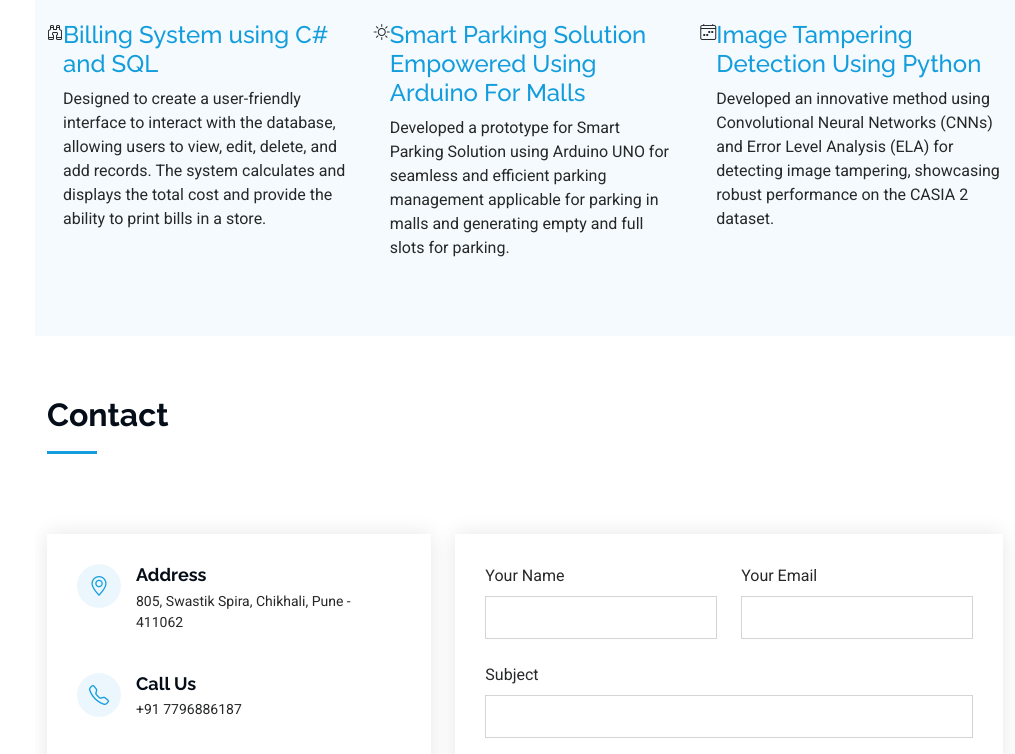
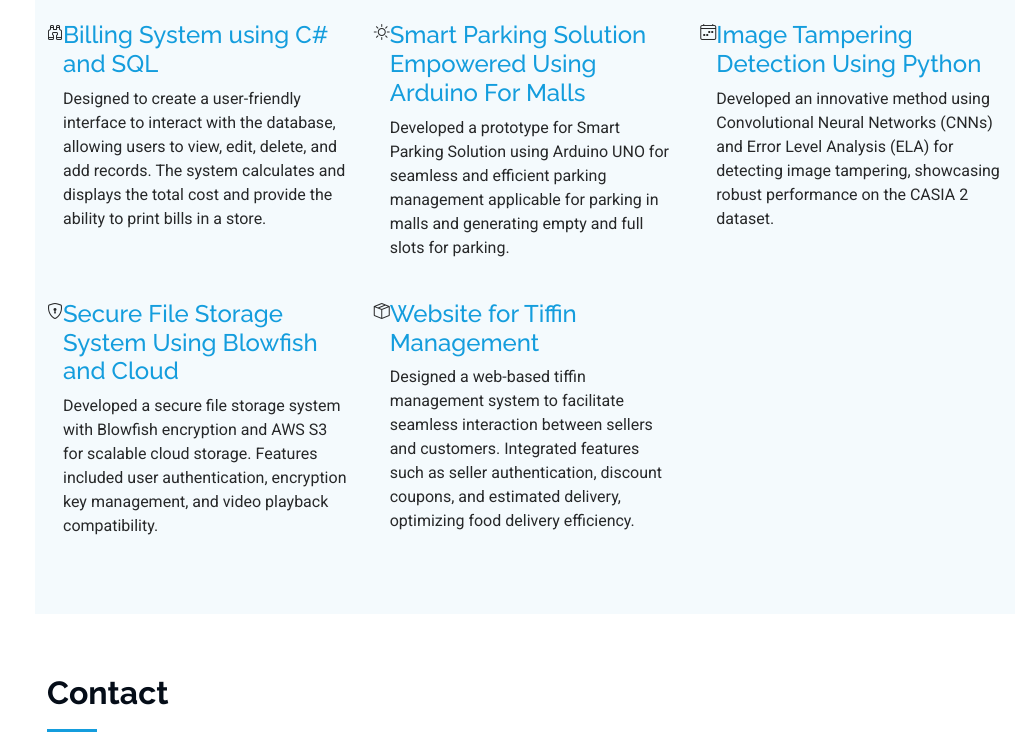
Before and after one commit to AnushkaVarpe/Portfolio, a website: page index.html in a window 1280 px wide. Shown: the part 3655-4409 px from the top of the page, without its empty margins (265-1280 px from the left). Drawn offline with Linux system fonts and the light colour scheme.

Commit message:
Update index.html

```diff
--- a/index.html
+++ b/index.html
@@ -297,7 +297,7 @@
               <h4>BTech in Computer Engineering</h4>
               <h5>Nov. 2022 - May 2026</h5>
               <p><em>Vishwakarma Institute Of Technology, Pune</em></p>
-              <p>Cumulative Grade Point Average (CGPA): 8.73/10</p>
+              <p>Cumulative Grade Point Average (CGPA): 8.8/10</p>
             </div><!-- Edn Resume Item -->
           </div>
 
@@ -376,6 +376,24 @@
               <h4 class="title"><a href="service-details.html" class="stretched-link">Image Tampering Detection Using Python</a></h4>
               <p class="description">Developed an innovative method using Convolutional Neural Networks (CNNs) and Error Level
                 Analysis (ELA) for detecting image tampering, showcasing robust performance on the CASIA 2 dataset.</p>
+            </div>
+          </div><!-- End Service Item -->
+
+          <div class="col-lg-4 col-md-6 service-item d-flex" data-aos="fade-up" data-aos-delay="700">
+            <div class="icon flex-shrink-0"><i class="bi bi-shield-lock"></i></div>
+            <div>
+              <h4 class="title"><a href="service-details.html" class="stretched-link">Secure File Storage System Using Blowfish and Cloud</a></h4>
+              <p class="description">Developed a secure file storage system with Blowfish encryption and AWS S3 for scalable cloud storage.
+                Features included user authentication, encryption key management, and video playback compatibility.</p>
+            </div>
+          </div><!-- End Service Item -->
+
+          <div class="col-lg-4 col-md-6 service-item d-flex" data-aos="fade-up" data-aos-delay="800">
+            <div class="icon flex-shrink-0"><i class="bi bi-box-seam"></i></div>
+            <div>
+              <h4 class="title"><a href="service-details.html" class="stretched-link">Website for Tiffin Management</a></h4>
+              <p class="description">Designed a web-based tiffin management system to facilitate seamless interaction between sellers and customers.
+                Integrated features such as seller authentication, discount coupons, and estimated delivery, optimizing food delivery efficiency.</p>
             </div>
           </div><!-- End Service Item -->
 
```
